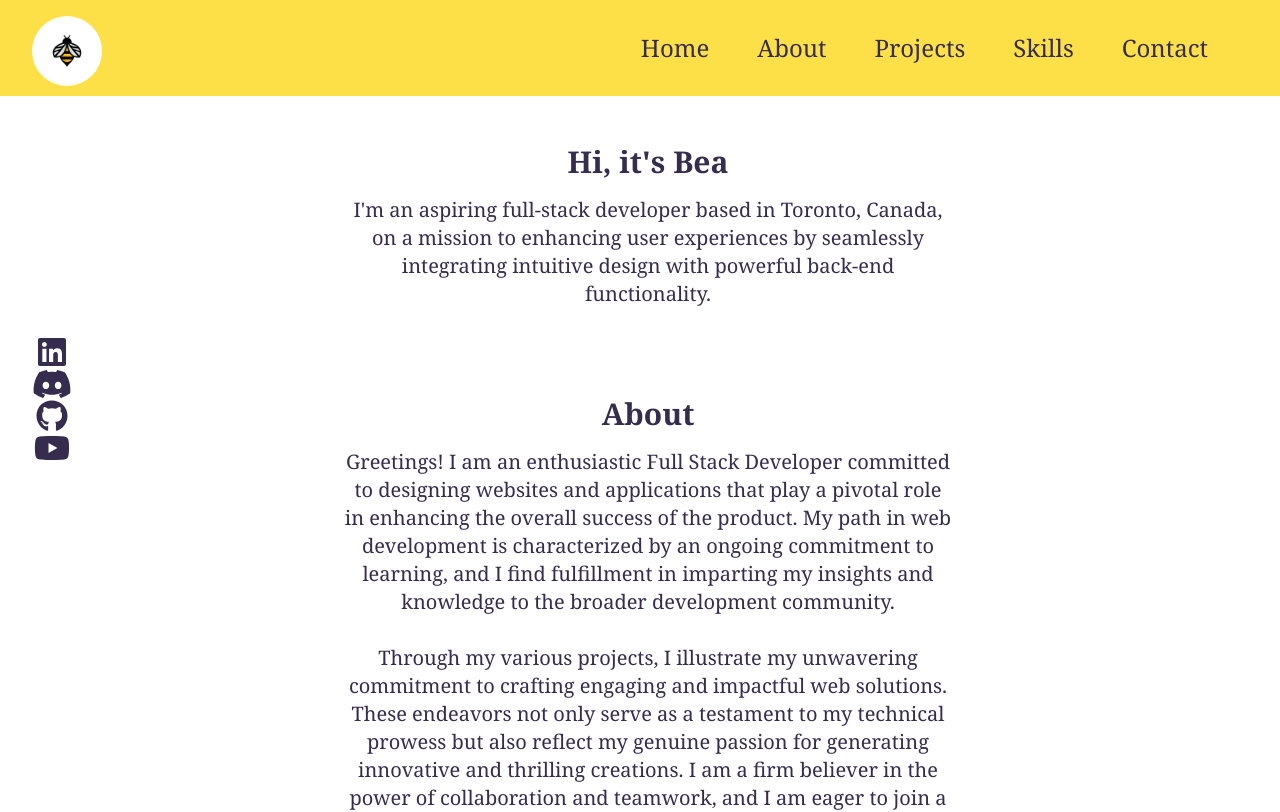
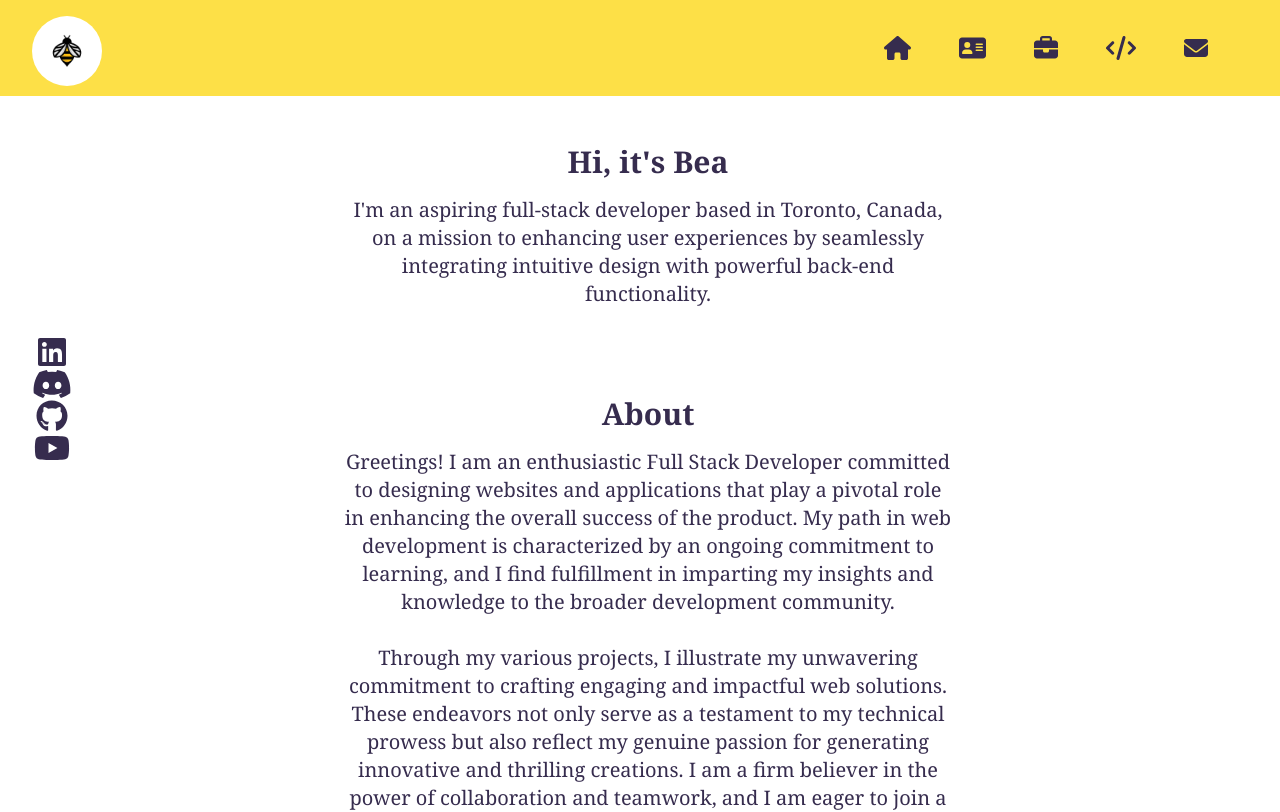
Before and after one commit to segvndo/Segvndo, a Next.js app: page / in a window 1280 px wide. Shown: the top 812 px of the page. Built offline with nearby package versions, Linux system fonts and the light colour scheme.

Commit message:
Use icons for nav options and add listener to menu dropdown

```diff
--- a/src/components/Navigation.tsx
+++ b/src/components/Navigation.tsx
@@ -3,7 +3,7 @@ import React from 'react';
 import Link from 'next/link';
 import SoscMedia from './SoscMedia';
 import { FontAwesomeIcon } from '@fortawesome/react-fontawesome';
-import { faBars } from '@fortawesome/free-solid-svg-icons';
+import { faBars, faHouse, faAddressCard, faBriefcase, faCode, faEnvelope } from '@fortawesome/free-solid-svg-icons';
 import Image from 'next/image';
 import bee from '../../assets/bee.jpg';
 
@@ -16,6 +16,27 @@ const Navigation: React.FC = () => {
     setIsMenuOpen(!isMenuOpen);
   };
 
+  const closeMenu = () => {
+    setIsMenuOpen(false);
+  };
+
+  React.useEffect(() => {
+    const handleClickOutside = (event: MouseEvent) => {
+      const navContainer = document.querySelector('.nav-container');
+      if (navContainer && !navContainer.contains(event.target as Node)) {
+        closeMenu();
+      }
+    };
+
+    if (isMenuOpen) {
+      window.addEventListener('click', handleClickOutside);
+    }
+
+    return () => {
+      window.removeEventListener('click', handleClickOutside);
+    };
+  }, [isMenuOpen]);
+
   return (
     <>
       <div className="nav-container">
@@ -26,46 +47,46 @@ const Navigation: React.FC = () => {
           <div className="fixed left-0 top-0 p-4 ml-4">
             <div className="relative">
               <Image src={bee} alt="Bee Logo" height={60} width={70} className="rounded-full mb-8" />
-              {/* <h1 className="absolute bottom-0 left-2 mb-2 lg:mb-0 lg:mr-4 text-xs text-bp-primary-color">I am Bea</h1> */}
+
             </div>
           </div>
 
 
           {/* Burger Icon for Small Screens */}
           <div className="lg:hidden cursor-pointer" onClick={toggleMenu}>
-            <FontAwesomeIcon icon={faBars} className="text-bp-primary-color" size="1x" />
+            <FontAwesomeIcon icon={faBars} className="text-bp-primary-color " size="1x" />
           </div>
 
           {/* Navigation Links for Larger Screens */}
           <div className={`lg:flex ${isMenuOpen ? 'block' : 'hidden'} `}>
             <div className="mb-2 lg:mb-0 lg:mr-12">
-              <Link href="/" className="hover:text-bp-secondary-color">
-                Home
-              </Link>
+              <div className="nav-option hover:text-bp-secondary-color">
+                <FontAwesomeIcon icon={faHouse} size="1x" />
+              </div>
             </div>
 
             <div className="mb-2 lg:mb-0 lg:mr-12">
-              <Link href="/About" className="hover:text-bp-secondary-color">
-                About
-              </Link>
+              <div className="nav-option hover:text-bp-secondary-color">
+                <FontAwesomeIcon icon={faAddressCard} size="1x" />
+              </div>
             </div>
 
             <div className="mb-2 lg:mb-0 lg:mr-12">
-              <Link href="/projects" className="hover:text-bp-secondary-color">
-                Projects
-              </Link>
+              <div className="nav-option hover:text-bp-secondary-color">
+                <FontAwesomeIcon icon={faBriefcase} size="1x" />
+              </div>
             </div>
 
             <div className="mb-2 lg:mb-0 lg:mr-12">
-              <Link href="/skills" className="hover:text-bp-secondary-color">
-                Skills
-              </Link>
+              <div className="nav-option hover:text-bp-secondary-color">
+                <FontAwesomeIcon icon={faCode} size="1x" />
+              </div>
             </div>
 
             <div className="mb-2 lg:mb-0 lg:mr-12">
-              <Link href="/contact" className="hover:text-bp-secondary-color">
-                Contact
-              </Link>
+              <div className="nav-option hover:text-bp-secondary-color">
+                <FontAwesomeIcon icon={faEnvelope} size="1x" />
+              </div>
             </div>
 
           </div>
```
Also changed, not shown: src/app/globals.css (line endings or trailing spaces).
